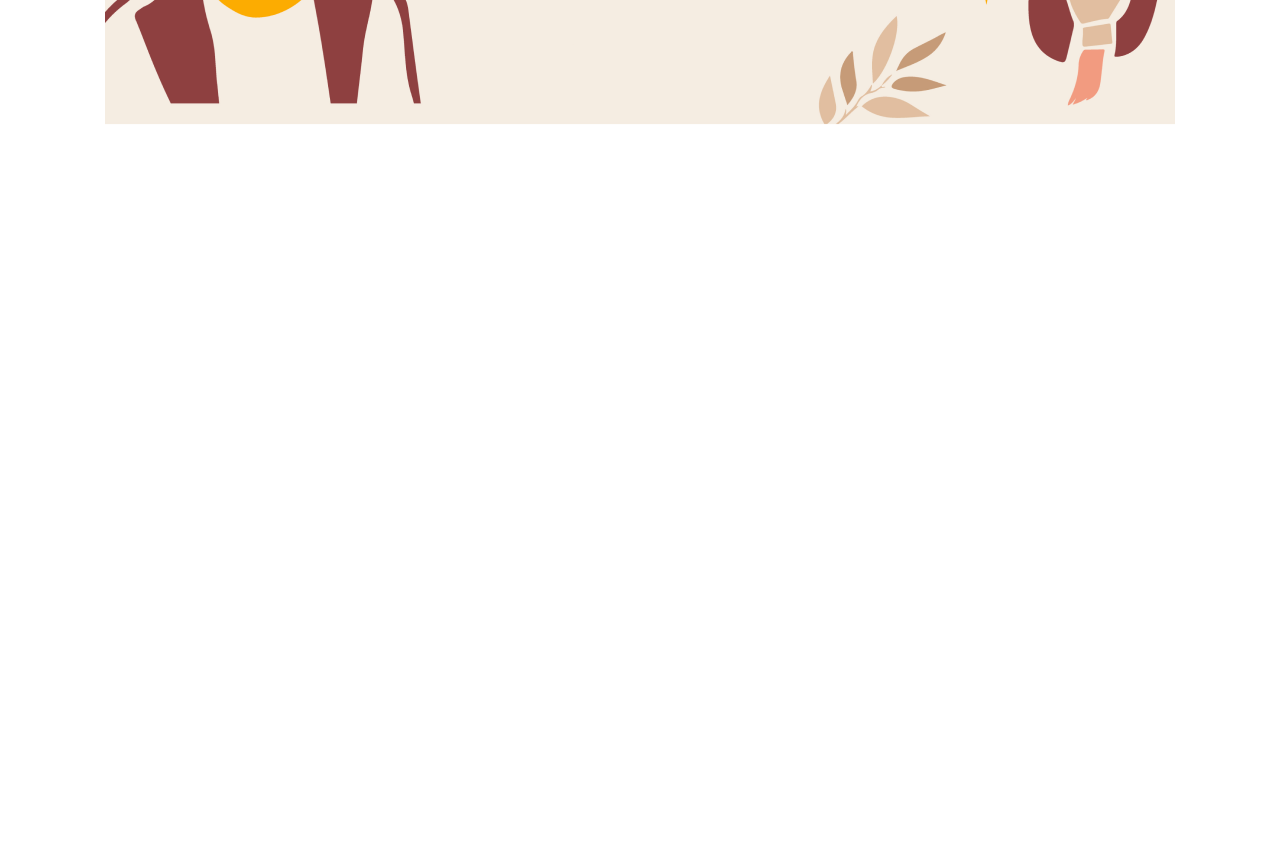
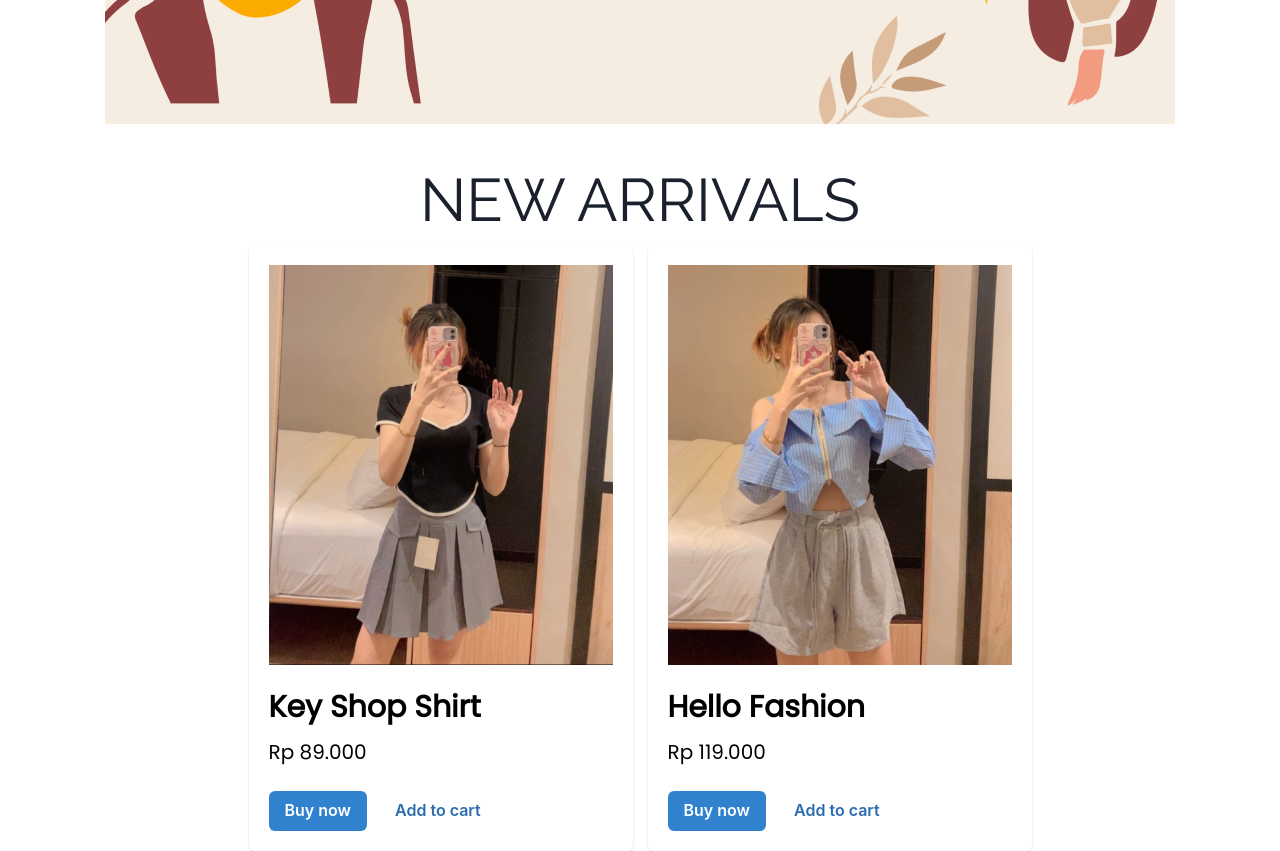
Before and after one commit to kvnallenn/younique, a React (Vite) app: page / in a window 1280 px wide. Shown: the part 1080-1931 px from the top of the page. Before the commit the page ends 1205 px from the top, so only its background shows below. Built offline with nearby package versions, Linux system fonts and the light colour scheme.

Commit message:
Update Product

```diff
--- a/src/App.jsx
+++ b/src/App.jsx
@@ -2,6 +2,7 @@ import { ChakraProvider } from "@chakra-ui/react";
 import Hero from "./components/Hero";
 import Navbar from "./components/Navbar";
 import "./css/style.css";
+import Product from "./components/Product";
 
 function App() {
   return (
@@ -9,6 +10,7 @@ function App() {
       <ChakraProvider>
         <Navbar link="Shop" />
         <Hero />
+        <Product/>
       </ChakraProvider>
     </>
   );
--- /dev/null
+++ b/src/components/Product.jsx
@@ -0,0 +1,15 @@
+import { Button, ButtonGroup, Card, CardBody, CardFooter, Container, Divider, Heading, Image, Stack, Text } from "@chakra-ui/react";
+import ProductList from "./ProductList";
+
+const Product = () => {
+  return(
+  <>
+    <Container maxW="xxl" centerContent>
+    <Text className="text-hero">NEW ARRIVALS</Text>
+    <ProductList/>
+    </Container>
+  </>
+  )
+}
+
+export default Product;
--- /dev/null
+++ b/src/components/ProductList.jsx
@@ -0,0 +1,75 @@
+import {
+    Box,
+  Button,
+  ButtonGroup,
+  Card,
+  CardBody,
+  CardFooter,
+  Divider,
+  Heading,
+  HStack,
+  Image,
+  Stack,
+  Text,
+  VStack,
+} from "@chakra-ui/react";
+
+const ProductList = () => {
+  return (
+    <>
+      <HStack  display={{ md: "flex" }} gap={15}>
+        <Card maxW="sm">
+          <CardBody>
+            <Image
+              src="../img/BAJU1_1.png"
+              className="product-list"
+            />
+            <Stack mt="6" spacing="3">
+              <Heading className="product-title">Key Shop Shirt</Heading>
+              <Text className="text-product">
+                Rp 89.000
+              </Text>
+            </Stack>
+          </CardBody>
+          <CardFooter>
+            <ButtonGroup spacing="3">
+              <Button variant="solid" colorScheme="blue">
+                Buy now
+              </Button>
+              <Button variant="ghost" colorScheme="blue">
+                Add to cart
+              </Button>
+            </ButtonGroup>
+          </CardFooter>
+
+        </Card>
+        <Card maxW="sm">
+          <CardBody>
+            <Image
+              src="../img/baju2_1.png"
+              className="product-list"
+            />
+            <Stack mt="6" spacing="3">
+              <Heading className="product-title">Hello Fashion</Heading>
+              <Text className="text-product">
+                Rp 119.000
+              </Text>
+            </Stack>
+          </CardBody>
+          <CardFooter>
+            <ButtonGroup spacing="3">
+              <Button variant="solid" colorScheme="blue">
+                Buy now
+              </Button>
+              <Button variant="ghost" colorScheme="blue">
+                Add to cart
+              </Button>
+            </ButtonGroup>
+          </CardFooter>
+        </Card>
+        </HStack>
+    </>
+  );
+};
+
+export default ProductList;
--- a/src/css/style.css
+++ b/src/css/style.css
@@ -1,3 +1,5 @@
+@import url('https://fonts.googleapis.com/css2?family=Raleway:ital,wght@0,100..900;1,100..900&display=swap');
+
 /* RESPONSIVE */
 
 @media only screen and (max-width: 508px) {
@@ -24,6 +26,13 @@
     margin-top: 12px;
   }
 }
+
+@media only screen and (max-width: 471px) {
+  .chakra-text.text-hero.css-0{
+    font-size: 40px;
+  }
+}
+
 
 /* RESPONSIVE */
 
@@ -58,3 +67,36 @@
   color: black;
 
 }
+
+/* TEXT HERO */
+.text-hero{
+  font-family: "Raleway";
+  text-align: center;
+  font-size: 60px;
+  margin-top: 30px;
+}
+/* TEXT HERO */
+
+/* CARD */
+
+.chakra-card__footer.css-1a7q9t8{
+  padding-top: 4px;
+}
+
+.product-list{
+  width: 520px;
+  height: 400px;
+}
+
+.chakra-heading.product-title{
+  font-family: "Poppins";
+  color: black;
+  font-size: 30px;
+}
+
+.text-product{
+  color: black;
+  font-family: "Poppins";
+  font-size: 20px;
+}
+/* CARD */
```
Also changed, not shown: public/img/BAJU1_1.png (added), public/img/baju2_1.png (added).
